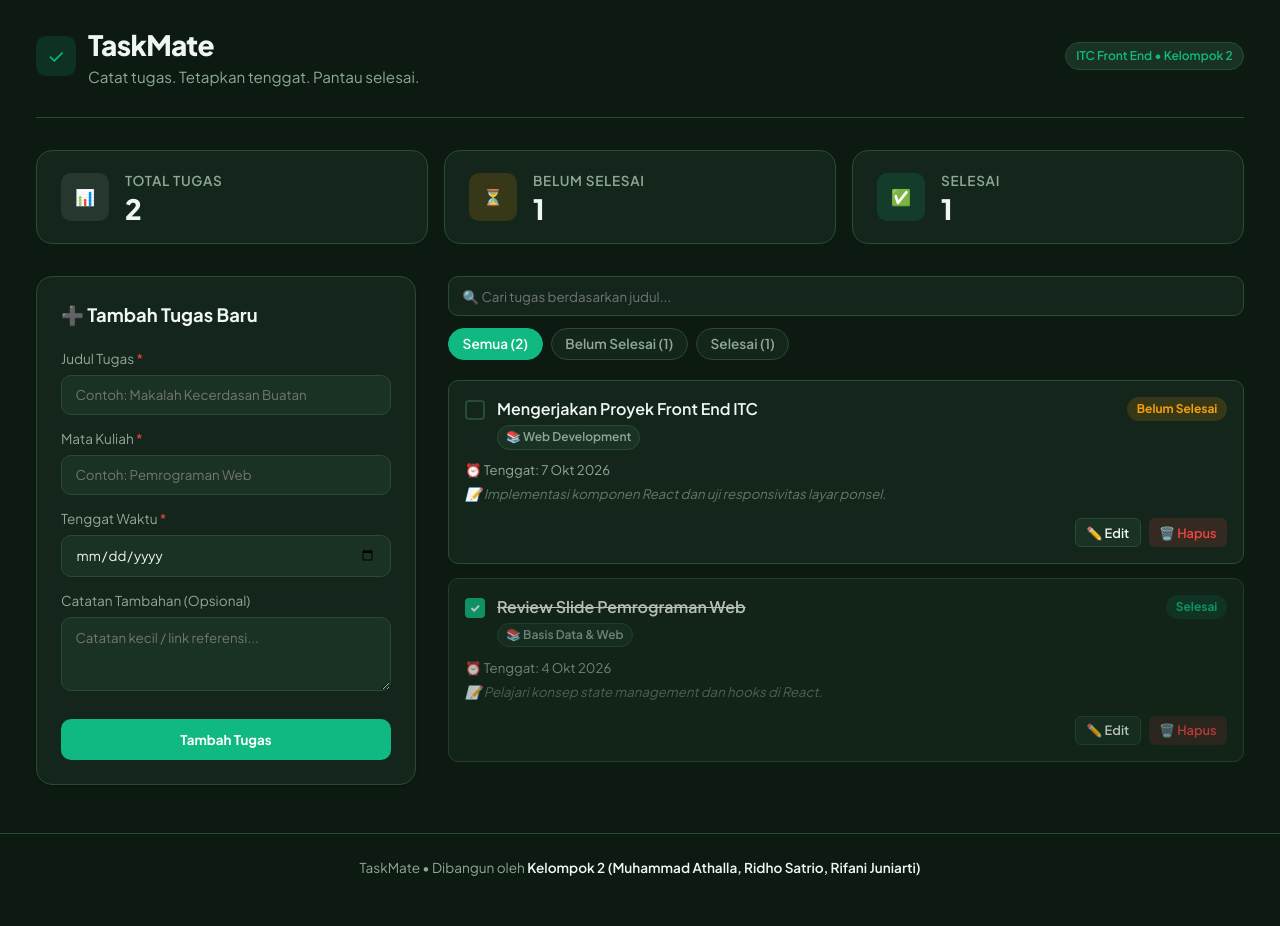
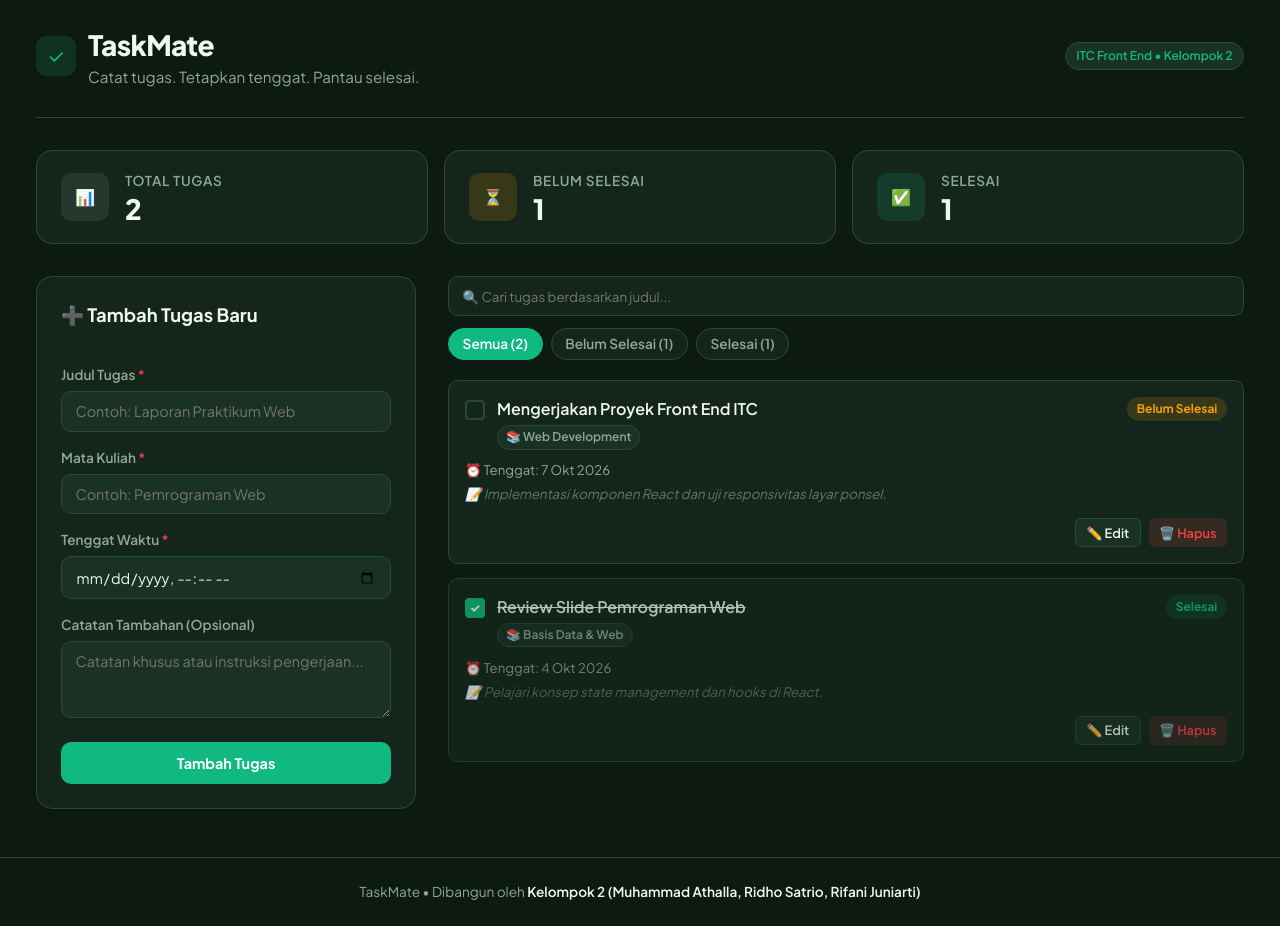
Before and after one commit to muhmdathalla/taskmate-group-2, a React (Vite) app: page / in a window 1280 px wide. Before the commit the page ends 903 px from the top, so only its background shows below. Built offline with nearby package versions, Linux system fonts and the light colour scheme.

Commit message:
refactor: integrasikan TaskForm ridho ke src/components, tambahkan styling form, dan bersihkan file root

```diff
--- a/src/App.css
+++ b/src/App.css
@@ -179,6 +179,105 @@
   gap: 0.5rem;
 }
 
+/* Form Styles (Modul Ridho) */
+.task-form {
+  display: flex;
+  flex-direction: column;
+  gap: 1rem;
+}
+
+.form-group {
+  display: flex;
+  flex-direction: column;
+  gap: 0.35rem;
+}
+
+.form-group label {
+  font-size: 0.85rem;
+  font-weight: 600;
+  color: var(--text-muted);
+}
+
+.required-star {
+  color: var(--color-danger);
+}
+
+.form-group input,
+.form-group textarea {
+  width: 100%;
+  padding: 0.65rem 0.85rem;
+  border-radius: var(--radius-md);
+  background-color: var(--bg-surface-soft);
+  border: 1px solid var(--border-color);
+  color: var(--text-main);
+  font-size: 0.9rem;
+  outline: none;
+  transition: border-color 0.2s ease, box-shadow 0.2s ease;
+}
+
+.form-group input:focus,
+.form-group textarea:focus {
+  border-color: var(--color-primary);
+  box-shadow: 0 0 0 2px var(--color-primary-soft);
+}
+
+.form-group textarea {
+  resize: vertical;
+  min-height: 70px;
+}
+
+.error-badge {
+  background-color: var(--color-danger-soft);
+  color: var(--color-danger);
+  border: 1px solid rgba(239, 68, 68, 0.3);
+  padding: 0.5rem 0.75rem;
+  border-radius: var(--radius-md);
+  font-size: 0.85rem;
+  font-weight: 600;
+}
+
+.form-actions {
+  display: flex;
+  gap: 0.5rem;
+  margin-top: 0.5rem;
+}
+
+.btn-primary {
+  flex: 1;
+  padding: 0.75rem 1rem;
+  background-color: var(--color-primary);
+  color: #ffffff;
+  font-weight: 700;
+  border-radius: var(--radius-md);
+  font-size: 0.9rem;
+  transition: background-color 0.2s ease, transform 0.1s ease;
+}
+
+.btn-primary:hover {
+  background-color: var(--color-primary-hover);
+}
+
+.btn-primary:active {
+  transform: scale(0.98);
+}
+
+.btn-secondary {
+  padding: 0.75rem 1rem;
+  background-color: var(--bg-surface-soft);
+  color: var(--text-muted);
+  border: 1px solid var(--border-color);
+  border-radius: var(--radius-md);
+  font-size: 0.9rem;
+  font-weight: 600;
+  transition: all 0.2s ease;
+}
+
+.btn-secondary:hover {
+  background-color: var(--bg-surface-hover);
+  color: var(--text-main);
+}
+
+
 /* Template Placeholder styling */
 .template-box {
   border: 2px dashed var(--border-color);
--- a/src/components/TaskForm.jsx
+++ b/src/components/TaskForm.jsx
@@ -1,39 +1,26 @@
 import React, { useState, useEffect } from 'react'
 
-// Halo Dho! Ini file buat bagian form input & edit tugas yaa.
-// Struktur dasarnya udah gw siapin, nnti lu tinggal poles logic / styling-nya kalau mau diubah lagi.
-//
-// Props yang udah gw sediain dari App.jsx:
-// - onAddTask(data)        : buat nge-save tugas baru ke state & localStorage
-// - editingTask            : data tugas yg lagi di-edit (isinya null kalau lagi mode nambah tugas biasa)
-// - onUpdateTask(dataBaru) : buat simpen hasil editan
-// - onCancelEdit()         : buat batalin edit & balikin form ke mode nambah
-//
-// Catatan dari slide ITC:
-// 1. Judul, matkul, sama tenggat (deadline) itu wajib diisi yaa.
-// 2. Awasin inputan yg cuma spasi doang (pake .trim()).
-// 3. Catatan sifatnya opsional (boleh kosong).
-
+// Modul Form Input & Edit Tugas (Implementasi oleh Ridho Satrio)
 export default function TaskForm({
+  onSubmitTask,
   onAddTask,
+  onUpdateTask,
   editingTask = null,
-  onUpdateTask,
   onCancelEdit,
 }) {
   const [title, setTitle] = useState('')
   const [course, setCourse] = useState('')
   const [deadline, setDeadline] = useState('')
   const [notes, setNotes] = useState('')
-  const [errorMessage, setErrorMessage] = useState('')
+  const [error, setError] = useState('')
 
-  // Pas tombol edit diklik di daftar tugas, otomatis ngisi inputan form pake data lama
   useEffect(() => {
     if (editingTask) {
       setTitle(editingTask.title || '')
       setCourse(editingTask.course || '')
       setDeadline(editingTask.deadline || '')
       setNotes(editingTask.notes || '')
-      setErrorMessage('')
+      setError('')
     } else {
       resetForm()
     }
@@ -44,32 +31,31 @@ export default function TaskForm({
     setCourse('')
     setDeadline('')
     setNotes('')
-    setErrorMessage('')
+    setError('')
   }
 
-  // Handle submit form (tambah baru atau update hasil edit)
   const handleSubmit = (e) => {
     e.preventDefault()
 
-    // Validasi sederhana: jangan bolehin kosong atau cuma spasi doang
-    if (!title.trim() || !course.trim() || !deadline) {
-      setErrorMessage('Judul, mata kuliah, dan tenggat wajib diisi ya!')
+    if (!title.trim() || !course.trim() || !deadline.trim()) {
+      setError('Judul, Mata Kuliah, dan Tenggat Waktu wajib diisi!')
       return
     }
 
     const payload = {
+      ...(editingTask && { id: editingTask.id }),
       title: title.trim(),
       course: course.trim(),
       deadline,
       notes: notes.trim(),
     }
 
-    if (editingTask) {
-      if (onUpdateTask) {
+    // Mendukung kedua variasi callback (onSubmitTask maupun onAddTask/onUpdateTask)
+    if (onSubmitTask) {
+      onSubmitTask(payload)
+    } else if (editingTask && onUpdateTask) {
       onUpdateTask({ ...editingTask, ...payload })
-      }
-    } else {
-      if (onAddTask) {
+    } else if (onAddTask) {
       onAddTask({
         id: `task-${Date.now()}`,
         ...payload,
@@ -77,138 +63,82 @@ export default function TaskForm({
         createdAt: new Date().toISOString(),
       })
     }
-    }
 
     resetForm()
   }
 
   const handleCancel = () => {
     resetForm()
-    if (onCancelEdit) onCancelEdit()
+    if (onCancelEdit) {
+      onCancelEdit()
+    }
   }
 
   return (
     <div className="surface-card">
+      <form onSubmit={handleSubmit} className="task-form">
         <h2 className="card-title">
           {editingTask ? '✏️ Edit Tugas' : '➕ Tambah Tugas Baru'}
         </h2>
 
-      {errorMessage && (
-        <div style={{ color: 'var(--color-danger)', marginBottom: '1rem', fontSize: '0.875rem' }}>
-          ⚠️ {errorMessage}
-        </div>
-      )}
+        {error && <div className="error-badge">⚠️ {error}</div>}
 
-      {/* Dho, form-nya udah bisa dipake langsung, tapi kalau mau dipercantik atau diatur lagi feel free ya! */}
-      <form onSubmit={handleSubmit} style={{ display: 'flex', flexDirection: 'column', gap: '0.9rem' }}>
-        <div>
-          <label style={{ display: 'block', fontSize: '0.85rem', marginBottom: '0.35rem', color: 'var(--text-muted)' }}>
-            Judul Tugas <span style={{ color: 'var(--color-danger)' }}>*</span>
+        <div className="form-group">
+          <label htmlFor="title">
+            Judul Tugas <span className="required-star">*</span>
           </label>
           <input
             type="text"
-            placeholder="Contoh: Makalah Kecerdasan Buatan"
+            id="title"
             value={title}
             onChange={(e) => setTitle(e.target.value)}
-            style={{
-              width: '100%',
-              padding: '0.65rem 0.85rem',
-              borderRadius: 'var(--radius-md)',
-              background: 'var(--bg-surface-soft)',
-              border: '1px solid var(--border-color)',
-              color: 'var(--text-main)',
-            }}
+            placeholder="Contoh: Laporan Praktikum Web"
           />
         </div>
 
-        <div>
-          <label style={{ display: 'block', fontSize: '0.85rem', marginBottom: '0.35rem', color: 'var(--text-muted)' }}>
-            Mata Kuliah <span style={{ color: 'var(--color-danger)' }}>*</span>
+        <div className="form-group">
+          <label htmlFor="course">
+            Mata Kuliah <span className="required-star">*</span>
           </label>
           <input
             type="text"
-            placeholder="Contoh: Pemrograman Web"
+            id="course"
             value={course}
             onChange={(e) => setCourse(e.target.value)}
-            style={{
-              width: '100%',
-              padding: '0.65rem 0.85rem',
-              borderRadius: 'var(--radius-md)',
-              background: 'var(--bg-surface-soft)',
-              border: '1px solid var(--border-color)',
-              color: 'var(--text-main)',
-            }}
+            placeholder="Contoh: Pemrograman Web"
           />
         </div>
 
-        <div>
-          <label style={{ display: 'block', fontSize: '0.85rem', marginBottom: '0.35rem', color: 'var(--text-muted)' }}>
-            Tenggat Waktu <span style={{ color: 'var(--color-danger)' }}>*</span>
+        <div className="form-group">
+          <label htmlFor="deadline">
+            Tenggat Waktu <span className="required-star">*</span>
           </label>
           <input
-            type="date"
+            type="datetime-local"
+            id="deadline"
             value={deadline}
             onChange={(e) => setDeadline(e.target.value)}
-            style={{
-              width: '100%',
-              padding: '0.65rem 0.85rem',
-              borderRadius: 'var(--radius-md)',
-              background: 'var(--bg-surface-soft)',
-              border: '1px solid var(--border-color)',
-              color: 'var(--text-main)',
-            }}
           />
         </div>
 
-        <div>
-          <label style={{ display: 'block', fontSize: '0.85rem', marginBottom: '0.35rem', color: 'var(--text-muted)' }}>
-            Catatan Tambahan (Opsional)
-          </label>
+        <div className="form-group">
+          <label htmlFor="notes">Catatan Tambahan (Opsional)</label>
           <textarea
-            rows="3"
-            placeholder="Catatan kecil / link referensi..."
+            id="notes"
             value={notes}
             onChange={(e) => setNotes(e.target.value)}
-            style={{
-              width: '100%',
-              padding: '0.65rem 0.85rem',
-              borderRadius: 'var(--radius-md)',
-              background: 'var(--bg-surface-soft)',
-              border: '1px solid var(--border-color)',
-              color: 'var(--text-main)',
-              resize: 'vertical',
-            }}
+            placeholder="Catatan khusus atau instruksi pengerjaan..."
+            rows="3"
           />
         </div>
 
-        <div style={{ display: 'flex', gap: '0.5rem', marginTop: '0.5rem' }}>
-          <button
-            type="submit"
-            style={{
-              flex: 1,
-              padding: '0.75rem',
-              background: 'var(--color-primary)',
-              color: '#ffffff',
-              fontWeight: 700,
-              borderRadius: 'var(--radius-md)',
-              transition: 'background 0.2s',
-            }}
-          >
+        <div className="form-actions">
+          <button type="submit" className="btn-primary">
             {editingTask ? 'Simpan Perubahan' : 'Tambah Tugas'}
           </button>
 
           {editingTask && (
-            <button
-              type="button"
-              onClick={handleCancel}
-              style={{
-                padding: '0.75rem 1rem',
-                background: 'var(--bg-surface-soft)',
-                color: 'var(--text-muted)',
-                borderRadius: 'var(--radius-md)',
-                border: '1px solid var(--border-color)',
-              }}
-            >
+            <button type="button" onClick={handleCancel} className="btn-secondary">
               Batal
             </button>
           )}
```
Also changed, not shown: TaskForm.jsx (deleted, +0 -121 lines). Lines whose indentation alone changed are shown as unchanged.
